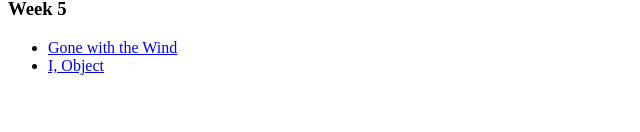
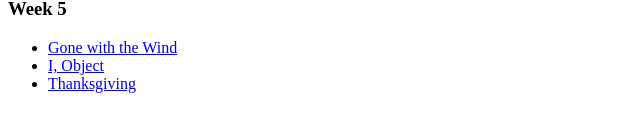
Before and after one commit to zmbrody/cit21500, a plain HTML site: page index.html in a window 1280 px wide. Shown: the part 402-534 px from the top of the page, without its empty margins (0-640 px from the left). Drawn offline with Linux system fonts and the light colour scheme.

Commit message:
thanksgiving link

```diff
--- a/index.html
+++ b/index.html
@@ -31,6 +31,7 @@
         <ul>
             <li><a href="week5/gone_with_the_wind.html">Gone with the Wind</a></li>
             <li><a href="week5/i_object.html">I, Object</a></li>
+            <li><a href="week5/thanksgiving.html">Thanksgiving</a></li>
         </ul>
 </body>
 </html>
```
